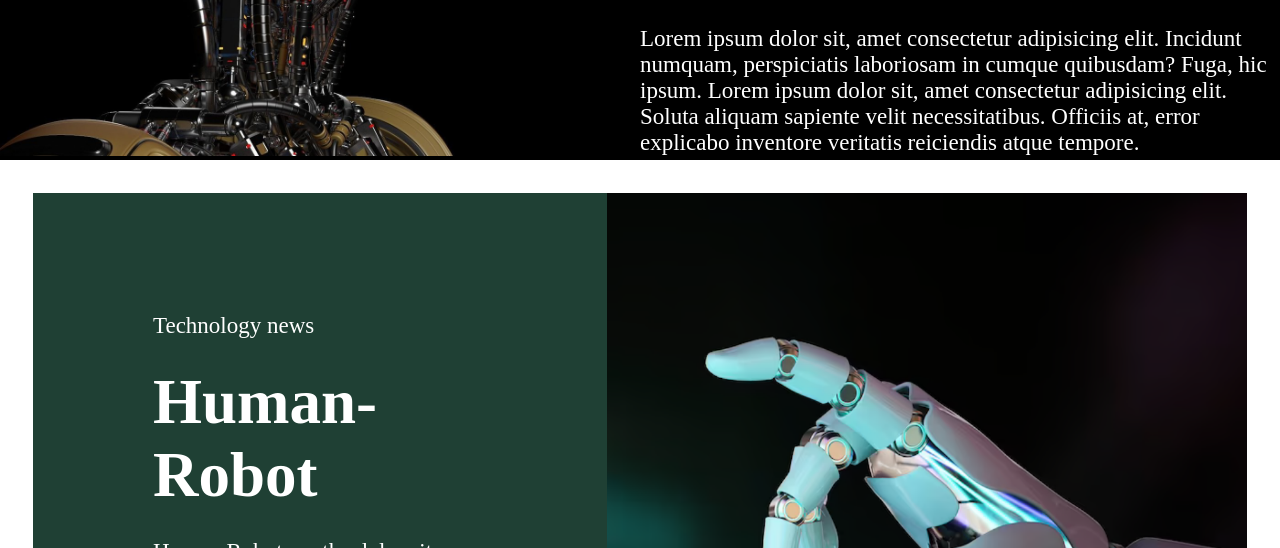
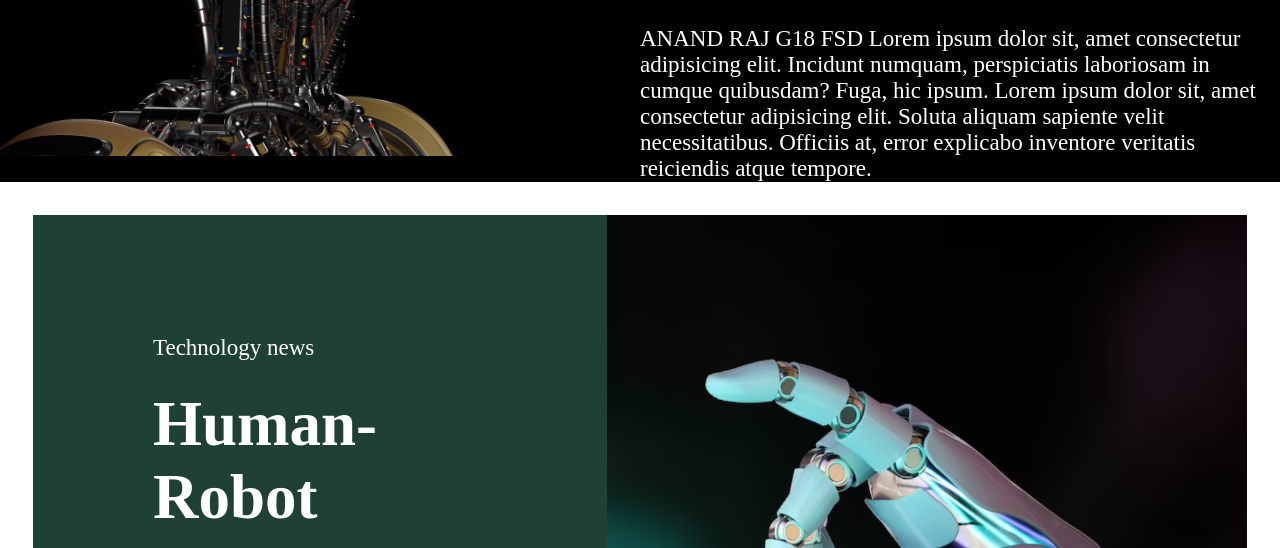
Before and after one commit to ANANDRAJ012/Robots-are-the-future, a plain HTML site: page index.html in a window 1280 px wide. Shown: the part 552-1100 px from the top of the page. Drawn offline with Linux system fonts and the light colour scheme; a script that the page names is missing.

Commit message:
Update index.html

```diff
--- a/index.html
+++ b/index.html
@@ -28,7 +28,7 @@
                 </div>
                 <div class="righthead">
                     <h1>Robots Are The Future </h1>
-                    <p>Lorem ipsum dolor sit, amet consectetur adipisicing elit. Incidunt numquam, perspiciatis
+                    <p>ANAND RAJ G18 FSD Lorem ipsum dolor sit, amet consectetur adipisicing elit. Incidunt numquam, perspiciatis
                         laboriosam in cumque quibusdam? Fuga, hic ipsum. Lorem ipsum dolor sit, amet consectetur
                         adipisicing elit. Soluta aliquam sapiente velit necessitatibus. Officiis at, error explicabo
                         inventore veritatis reiciendis atque tempore.</p>
```
